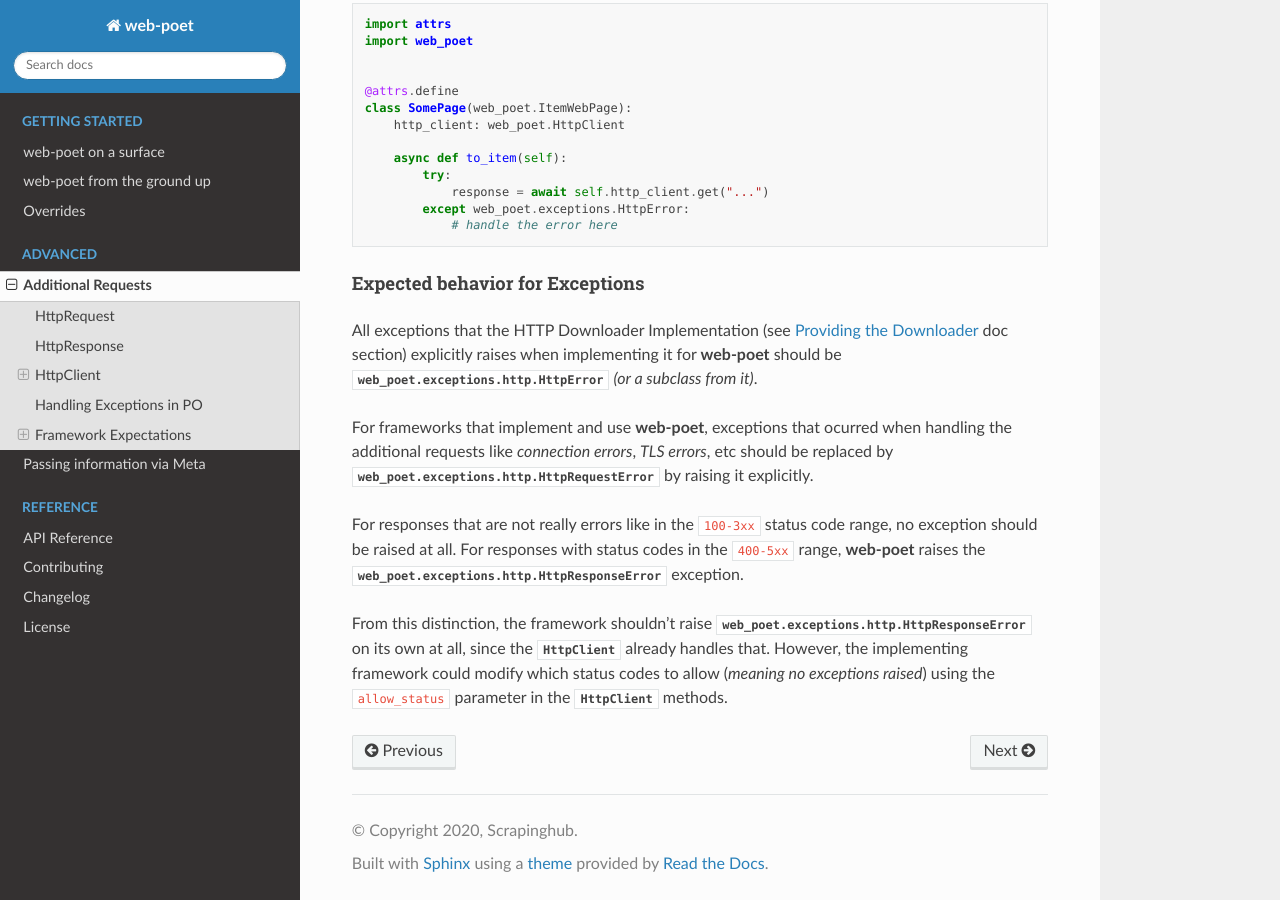
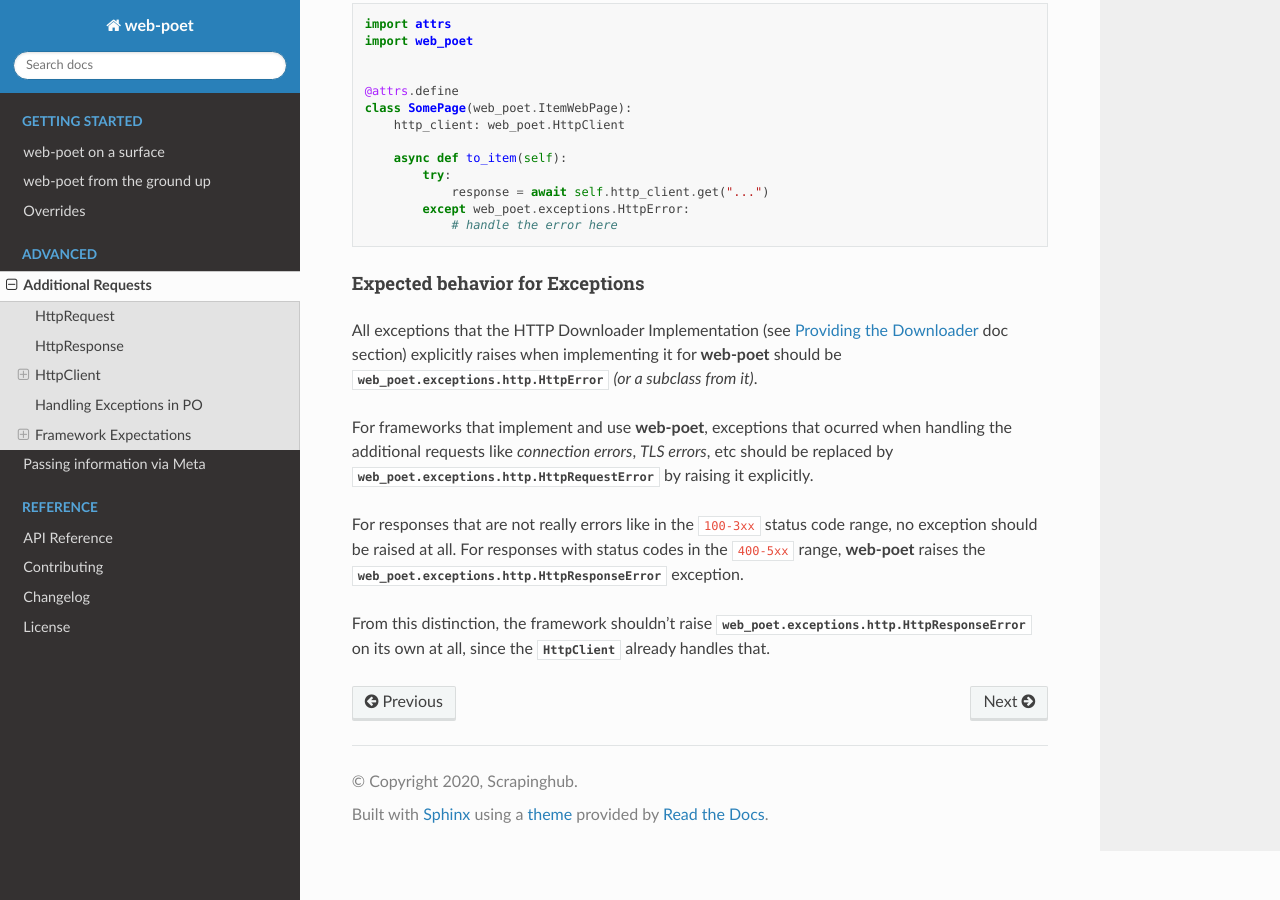
Before and after one commit to scrapinghub/web-poet, a Sphinx documentation site: the page built from docs/advanced/additional-requests.rst, in a window 1280 px wide and 900 px high, scrolled down 17684 px. Built offline with Sphinx 7.4.7 and the Read the Docs theme 2.0.0, drawn with Linux system fonts in a browser that asks for light colours.

Commit message:
update docs to make language clear about how HttpResponseError should be raised

```diff
--- a/docs/advanced/additional-requests.rst
+++ b/docs/advanced/additional-requests.rst
@@ -1000,7 +1000,4 @@
 exception.
 
 From this distinction, the framework shouldn't raise :class:`web_poet.exceptions.http.HttpResponseError`
-on its own at all, since the :class:`~.HttpClient` already handles that. However,
-the implementing framework could modify which status codes to allow (*meaning no
-exceptions raised*) using the ``allow_status`` parameter in the
-:class:`~.HttpClient` methods.
+on its own at all, since the :class:`~.HttpClient` already handles that.
```
